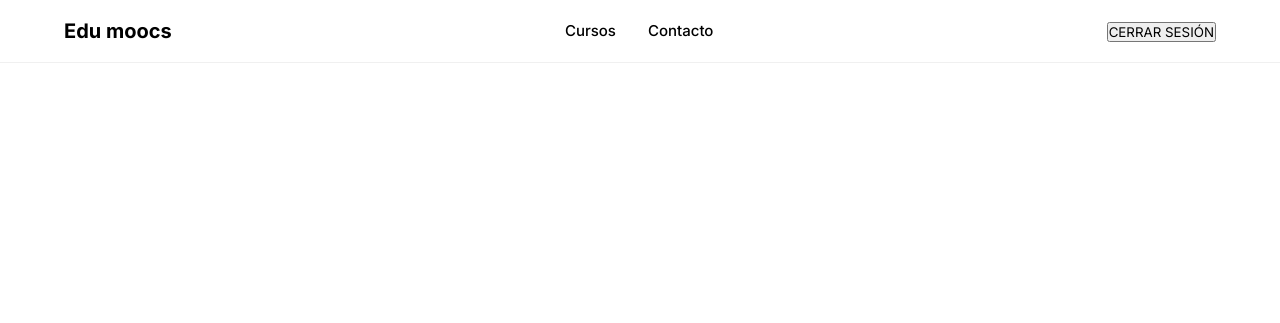
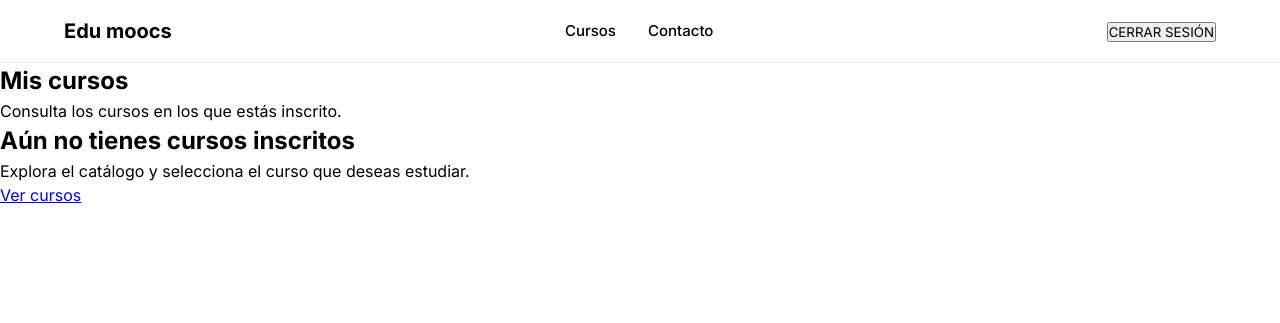
Before and after one commit to Judanubee/Edu-Mocs, a Django app: page /perfil_alumno/ in a window 1280 px wide. Shown: the top 323 px of the page. Run offline with Django 5.2, Linux system fonts and the light colour scheme; the visitor is signed in with stand-in values (Sample User, id 1); data that the repository does not hold is empty.

Commit message:
creacion de perfil alumno y profesor

```diff
--- a/edu_app/inicio/templates/inicio/perfil_alumno.html
+++ b/edu_app/inicio/templates/inicio/perfil_alumno.html
@@ -1 +1,87 @@
 {% extends "inicio/encabezado.html" %}
+{% load static %}
+
+{% block contenido %}
+
+<link rel="stylesheet" href="{% static 'registros/css/perfil_alumno.css' %}">
+
+<main class="perfil-alumno">
+
+    <section class="encabezado-perfil">
+        <h1>Mis cursos</h1>
+
+        <p>
+            Consulta los cursos en los que estás inscrito.
+        </p>
+    </section>
+
+    <section class="contenedor-cursos">
+
+        {% for curso in cursos %}
+
+            <article class="tarjeta-curso">
+
+                <div class="contenedor-imagen">
+
+                    {% if curso.imagen %}
+                        <img
+                            src="{{ curso.imagen.url }}"
+                            alt="Imagen del curso {{ curso.nombre }}"
+                            class="imagen-curso"
+                        >
+                    {% else %}
+                        <img
+                            src="{% static 'registros/img/curso_sin_imagen.png' %}"
+                            alt="Curso sin imagen"
+                            class="imagen-curso"
+                        >
+                    {% endif %}
+
+                </div>
+
+                <div class="informacion-curso">
+
+                    <h2>{{ curso.nombre }}</h2>
+
+                    <p class="categoria">
+                        {{ curso.categoria }}
+                    </p>
+
+                    <p class="duracion">
+                        Duración: {{ curso.horas }} horas
+                    </p>
+
+                    <a
+                        href="{% url 'detalle_curso' curso.id %}"
+                        class="boton-ingresar"
+                    >
+                        Ingresar
+                    </a>
+
+                </div>
+
+            </article>
+
+        {% empty %}
+
+            <div class="sin-cursos">
+
+                <h2>Aún no tienes cursos inscritos</h2>
+
+                <p>
+                    Explora el catálogo y selecciona el curso que deseas estudiar.
+                </p>
+
+                <a href="{% url 'cursos' %}" class="boton-catalogo">
+                    Ver cursos
+                </a>
+
+            </div>
+
+        {% endfor %}
+
+    </section>
+
+</main>
+
+{% endblock contenido %}
```
Also changed, not shown: edu_app/inicio/templates/inicio/perfil_profesor.html (+67 -0 lines).
